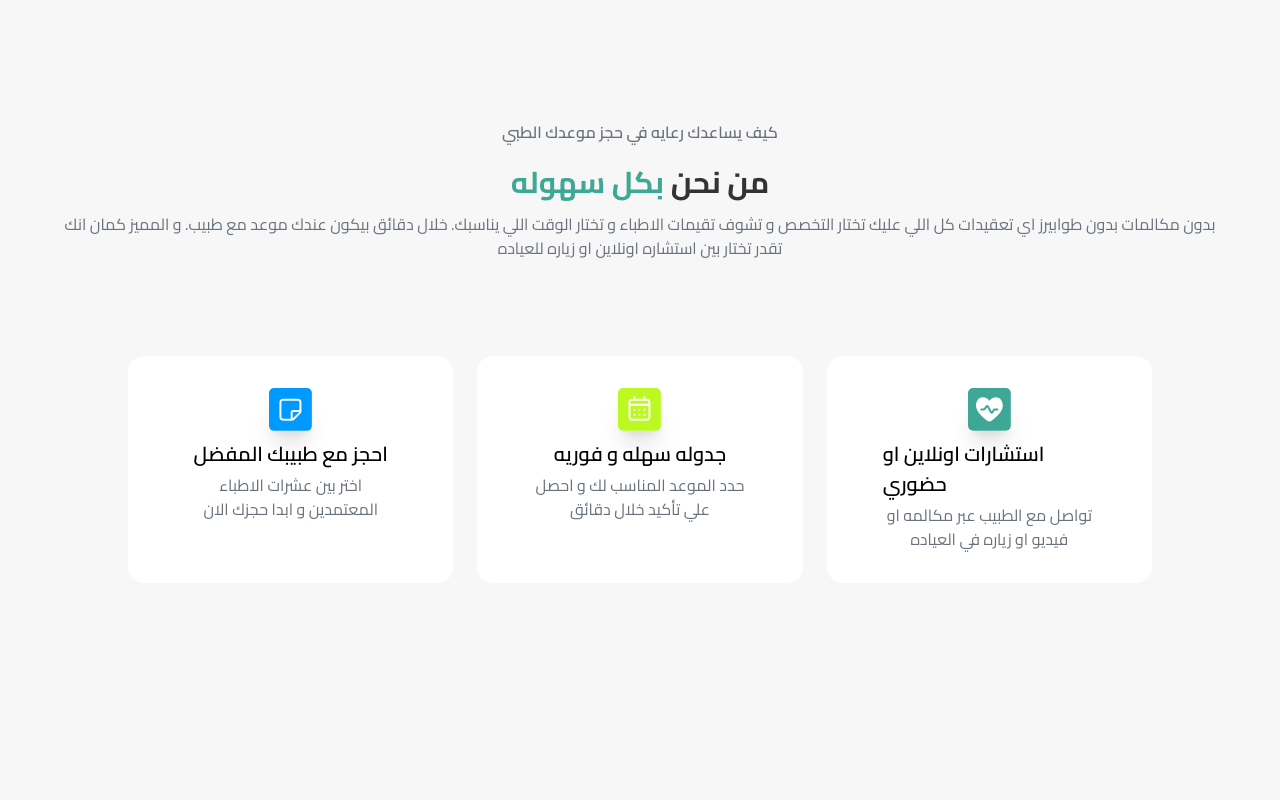
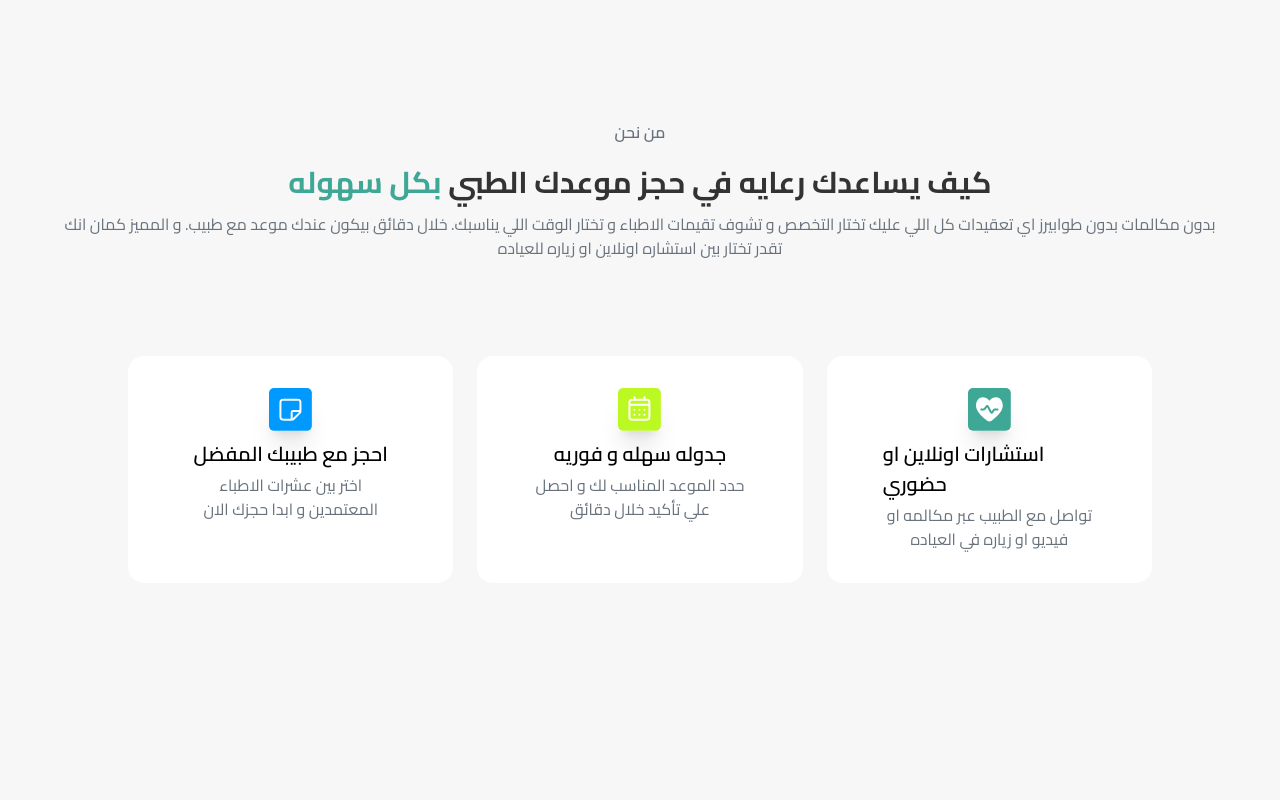
Before and after one commit to Abo3baziz/raaya, a Next.js app: page / in a window 1280 px wide. Shown: the part 900-1700 px from the top of the page. Built offline with nearby package versions, Linux system fonts and the light colour scheme.

Commit message:
fix: swaped title & subtitle mistyped sentences

```diff
--- a/app/ui/SectionHeader.tsx
+++ b/app/ui/SectionHeader.tsx
@@ -11,9 +11,9 @@ export default function SectionHeader({
 }) {
   return (
     <div className="flex flex-col items-center mb-24">
-      <p className="font-semibold text-paragraph mb-5">{subtitle}</p>
+      <p className="font-semibold text-paragraph mb-5">{title}</p>
       <h2 className="font-bold text-3xl text-heading mb-3">
-        {title} <span className="text-primary">{highlightedWord}</span>
+        {subtitle} <span className="text-primary">{highlightedWord}</span>
       </h2>
       {children}
     </div>
```
